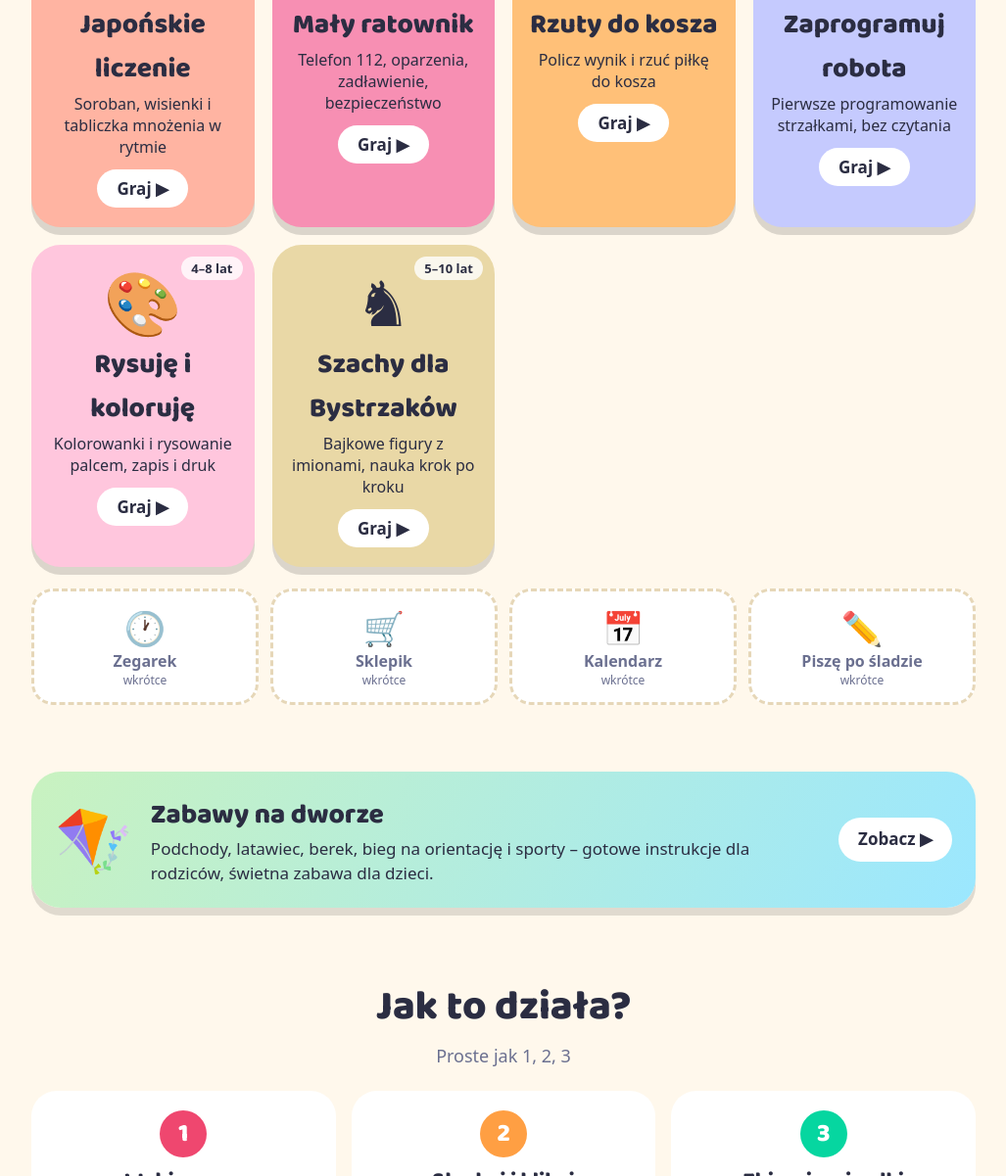
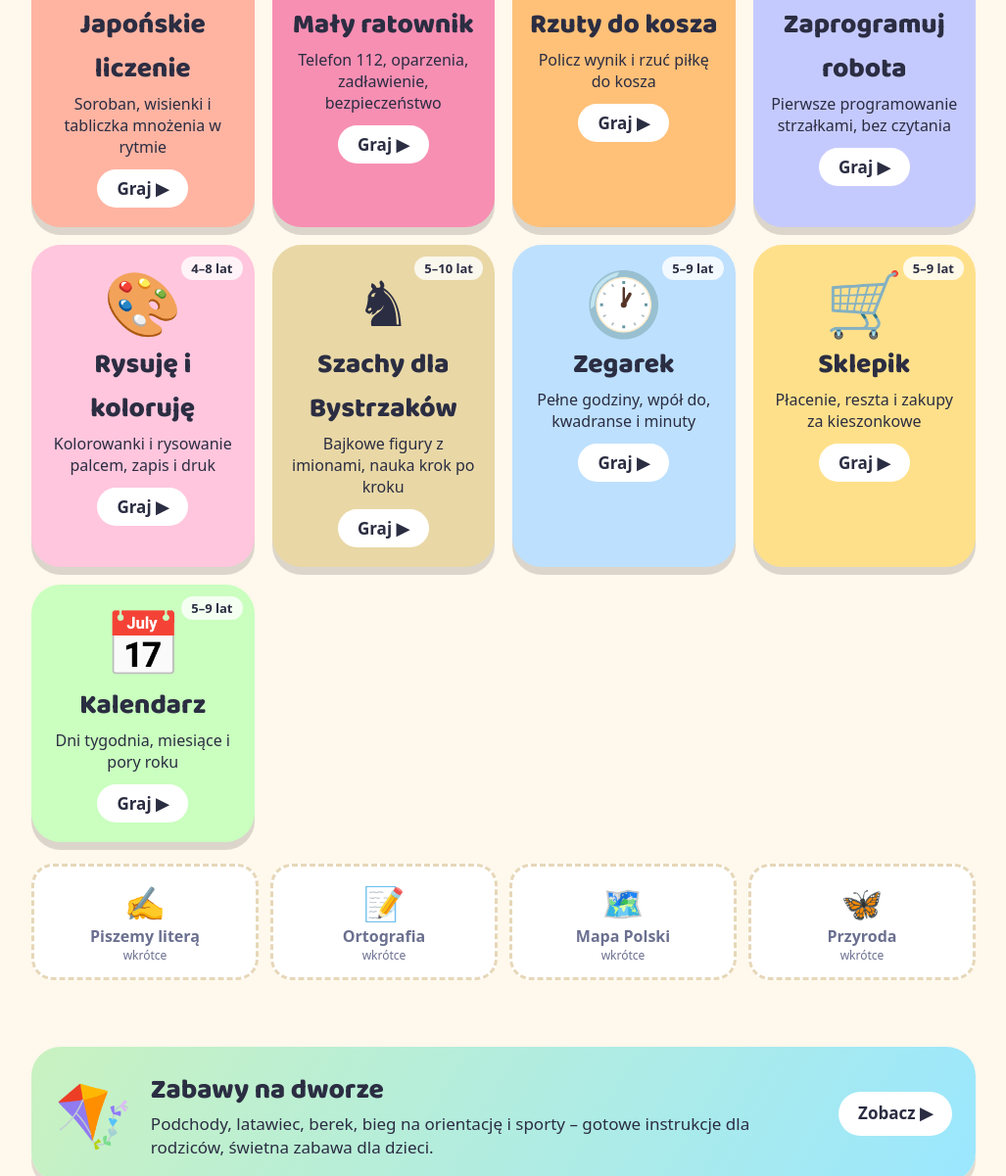
Before and after one commit to prywatnepogotowie-netizen/madrzaki, a plain HTML site: page index.html in a window 1280 px wide. Shown: the part 1901-3102 px from the top of the page at 98% size, without its empty margins (126-1153 px from the left). Drawn offline with Linux system fonts and the light colour scheme; a web font is replaced by a local one.

Commit message:
Add files via upload

```diff
--- a/index.html
+++ b/index.html
@@ -171,12 +171,15 @@ footer{background:#fff;border-top:3px dashed #f1e1c0;margin-top:20px}
     <a class="game" data-ages="a b" style="background:#c5cafe" href="gry/robot.html"><span class="age">5–9 lat</span><span class="ic">🤖</span><h3>Zaprogramuj robota</h3><p>Pierwsze programowanie strzałkami, bez czytania</p><span class="play">Graj ▶</span></a>
     <a class="game" data-ages="a b" style="background:#ffc6dd" href="gry/rysuj.html"><span class="age">4–8 lat</span><span class="ic">🎨</span><h3>Rysuję i koloruję</h3><p>Kolorowanki i rysowanie palcem, zapis i druk</p><span class="play">Graj ▶</span></a>
     <a class="game" data-ages="a b c" style="background:#e9d8a6" href="gry/szachy.html"><span class="age">5–10 lat</span><span class="ic">♞</span><h3>Szachy dla Bystrzaków</h3><p>Bajkowe figury z imionami, nauka krok po kroku</p><span class="play">Graj ▶</span></a>
+    <a class="game" data-ages="a b" style="background:#bde0fe" href="gry/zegar.html"><span class="age">5–9 lat</span><span class="ic">🕐</span><h3>Zegarek</h3><p>Pełne godziny, wpół do, kwadranse i minuty</p><span class="play">Graj ▶</span></a>
+    <a class="game" data-ages="a b" style="background:#ffe08a" href="gry/sklepik.html"><span class="age">5–9 lat</span><span class="ic">🛒</span><h3>Sklepik</h3><p>Płacenie, reszta i zakupy za kieszonkowe</p><span class="play">Graj ▶</span></a>
+    <a class="game" data-ages="a b" style="background:#caffbf" href="gry/kalendarz.html"><span class="age">5–9 lat</span><span class="ic">📅</span><h3>Kalendarz</h3><p>Dni tygodnia, miesiące i pory roku</p><span class="play">Graj ▶</span></a>
   </div>
   <div class="soon">
-    <div><b>🕐</b>Zegarek<small>wkrótce</small></div>
-    <div><b>🛒</b>Sklepik<small>wkrótce</small></div>
-        <div><b>📅</b>Kalendarz<small>wkrótce</small></div>
-    <div><b>✏️</b>Piszę po śladzie<small>wkrótce</small></div>
+    <div><b>✍️</b>Piszemy literą<small>wkrótce</small></div>
+    <div><b>📝</b>Ortografia<small>wkrótce</small></div>
+    <div><b>🗺️</b>Mapa Polski<small>wkrótce</small></div>
+    <div><b>🦋</b>Przyroda<small>wkrótce</small></div>
   </div>
 </section>
 
--- a/sitemap.xml
+++ b/sitemap.xml
@@ -3,6 +3,7 @@
   <url><loc>https://bystrzaki.online/</loc><lastmod>2026-11-26</lastmod></url>
   <url><loc>https://bystrzaki.online/zabawy.html</loc><lastmod>2026-11-26</lastmod></url>
   <url><loc>https://bystrzaki.online/blog/</loc><lastmod>2026-11-26</lastmod></url>
+  <url><loc>https://bystrzaki.online/blog/jak-nauczyc-dziecko-zegara.html</loc><lastmod>2026-11-26</lastmod></url>
   <url><loc>https://bystrzaki.online/blog/szachy-dla-dzieci-jak-zaczac.html</loc><lastmod>2026-11-26</lastmod></url>
   <url><loc>https://bystrzaki.online/blog/japonska-nauka-liczenia.html</loc><lastmod>2026-11-26</lastmod></url>
   <url><loc>https://bystrzaki.online/blog/jak-nauczyc-dziecko-czytac-sylabami.html</loc><lastmod>2026-11-26</lastmod></url>
@@ -25,4 +26,7 @@
   <url><loc>https://bystrzaki.online/gry/robot.html</loc><lastmod>2026-11-26</lastmod></url>
   <url><loc>https://bystrzaki.online/gry/rysuj.html</loc><lastmod>2026-11-26</lastmod></url>
   <url><loc>https://bystrzaki.online/gry/szachy.html</loc><lastmod>2026-11-26</lastmod></url>
+  <url><loc>https://bystrzaki.online/gry/zegar.html</loc><lastmod>2026-11-26</lastmod></url>
+  <url><loc>https://bystrzaki.online/gry/sklepik.html</loc><lastmod>2026-11-26</lastmod></url>
+  <url><loc>https://bystrzaki.online/gry/kalendarz.html</loc><lastmod>2026-11-26</lastmod></url>
 </urlset>
```
